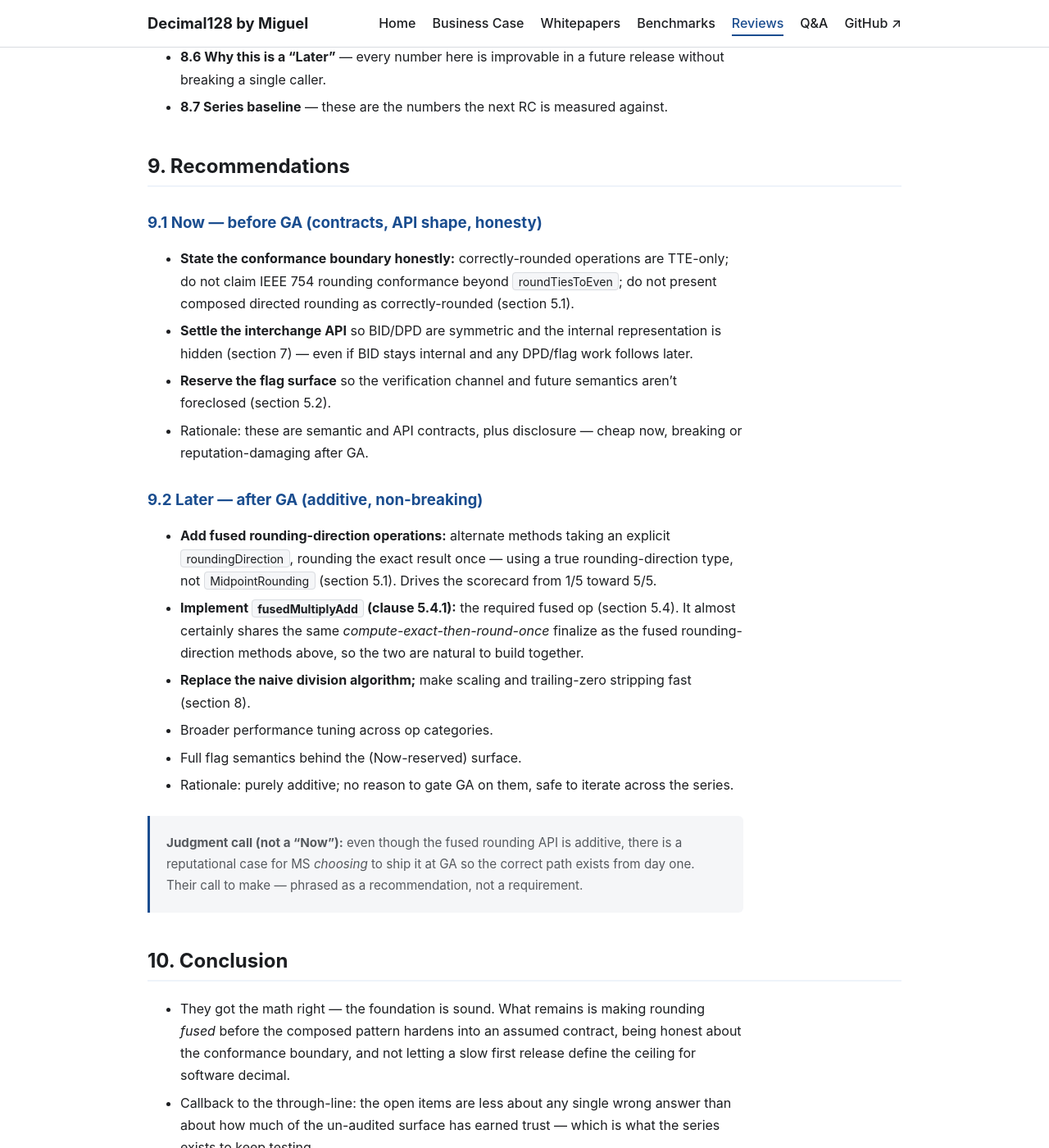
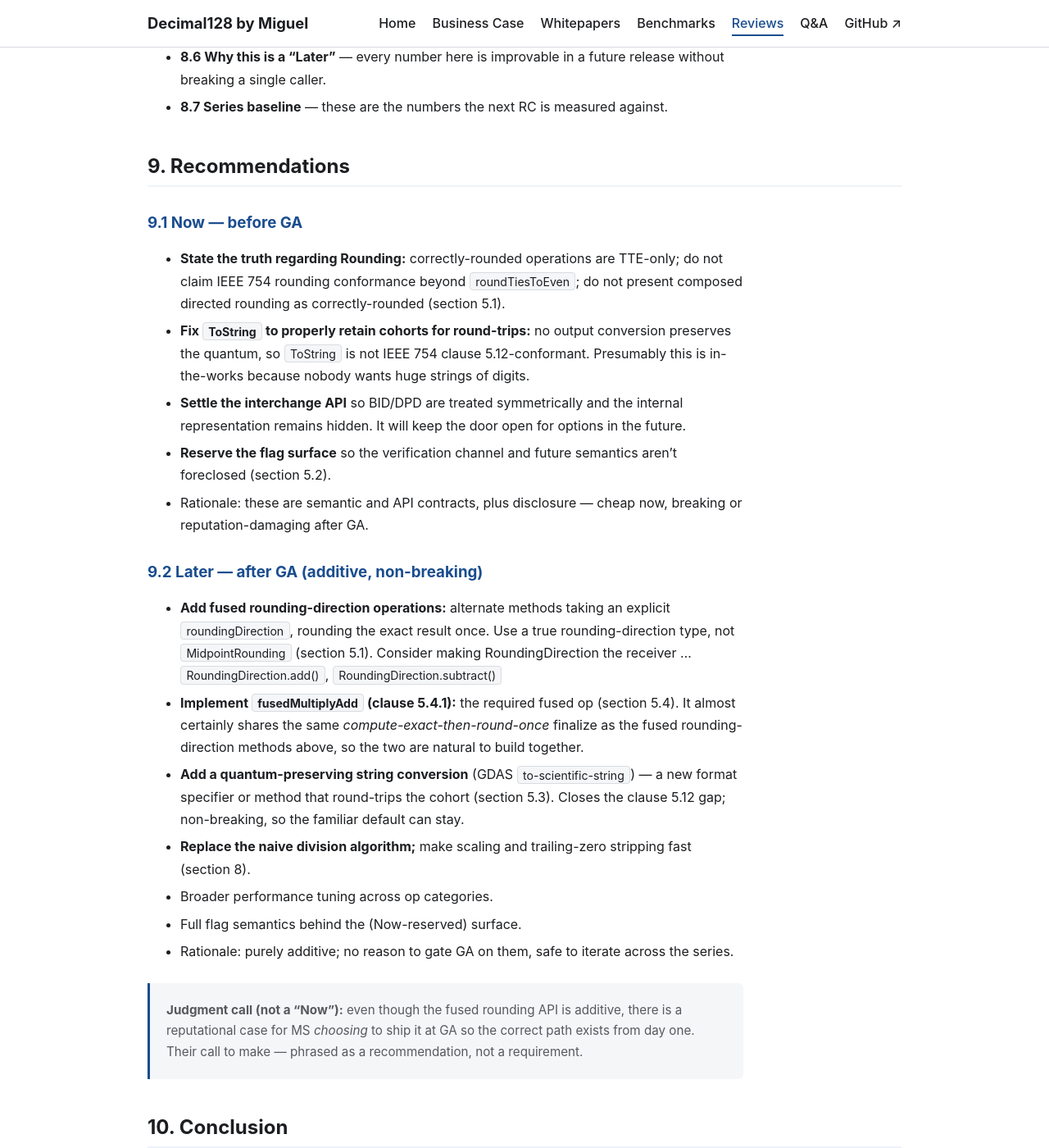
Before and after one commit to migueldecimal128/decimal128-www, a Jekyll site: the page built from reviews/dotnet/net11-preview7.md, in a window 1280 px wide and 1400 px high, scrolled down 13220 px. Shown: the whole window at 82% size. Built offline with Jekyll 4.4.1, drawn with Linux system fonts in a browser that asks for light colours; some of the changed text lies outside the part shown.

Commit message:
net11-preview7: arm64 finmix re-baseline (15/16 positive) + recommendations
- results.{csharp,c}.jsonl: re-run arm64 (M3 Pro) P-fin add/sub MIX against the
  15/16-positive corpus (resources @5053fe3). Surgical — only the 8 add/sub MIX
  cells changed; mul/div P-fin untouched. Effect: add/sub diverge (each op now
  measures its namesake path) — Decimal128 sub 15.49->17.36, d128 add 3.98->2.66,
  libbid 11.37/13.38->11.09/11.65.
- review: re-spliced arm64 P-fin table; add string-conversion (clause 5.12) to
  section 9 (9.1 disclosure + default, 9.2 additive GDAS to-scientific-string);
  plus the author's ongoing edits.

Note: the x86 (i9) P-fin MIX still reflects the old 50/50 corpus — pending an i9 re-run.

Co-Authored-By: Claude Opus 4.8 (1M context) <noreply@anthropic.com>
Claude-Session: https://claude.ai/code/session_01LSVQwEZTAfPTLXwCMPNdTH

```diff
--- a/reviews/dotnet/net11-preview7.md
+++ b/reviews/dotnet/net11-preview7.md
@@ -494,12 +494,16 @@ reference. `System.Decimal` (28 digits) is blank on any band its range cannot re
 
 ## 9. Recommendations
 
-### 9.1 Now — before GA (contracts, API shape, honesty)
-- **State the conformance boundary honestly:** correctly-rounded operations are TTE-only;
+### 9.1 Now — before GA
+- **State the truth regarding Rounding:** correctly-rounded operations are TTE-only;
   do not claim IEEE 754 rounding conformance beyond `roundTiesToEven`; do not present
   composed directed rounding as correctly-rounded (section 5.1).
-- **Settle the interchange API** so BID/DPD are symmetric and the internal representation is
-  hidden (section 7) — even if BID stays internal and any DPD/flag work follows later.
+- **Fix `ToString` to properly retain cohorts for round-trips:** no output conversion
+  preserves the quantum, so `ToString` is not IEEE 754 clause 5.12-conformant.
+  Presumably this is in-the-works because nobody wants huge strings of digits.
+- **Settle the interchange API** so BID/DPD are treated symmetrically and the
+  internal representation remains hidden. It will keep the door open for options in
+  the future.
 - **Reserve the flag surface** so the verification channel and future semantics aren't
   foreclosed (section 5.2).
 - Rationale: these are semantic and API contracts, plus disclosure — cheap now, breaking or
@@ -507,11 +511,15 @@ reference. `System.Decimal` (28 digits) is blank on any band its range cannot re
 
 ### 9.2 Later — after GA (additive, non-breaking)
 - **Add fused rounding-direction operations:** alternate methods taking an explicit
-  `roundingDirection`, rounding the exact result once — using a true rounding-direction type,
-  not `MidpointRounding` (section 5.1). Drives the scorecard from 1/5 toward 5/5.
+  `roundingDirection`, rounding the exact result once. Use a true rounding-direction type,
+  not `MidpointRounding` (section 5.1). Consider making RoundingDirection the receiver ...
+  `RoundingDirection.add()`, `RoundingDirection.subtract()`
 - **Implement `fusedMultiplyAdd` (clause 5.4.1):** the required fused op (section 5.4). It almost certainly
   shares the same *compute-exact-then-round-once* finalize as the fused rounding-direction
   methods above, so the two are natural to build together.
+- **Add a quantum-preserving string conversion** (GDAS `to-scientific-string`) — a new format
+  specifier or method that round-trips the cohort (section 5.3). Closes the clause 5.12 gap;
+  non-breaking, so the familiar default can stay.
 - **Replace the naive division algorithm;** make scaling and trailing-zero stripping fast (section 8).
 - Broader performance tuning across op categories.
 - Full flag semantics behind the (Now-reserved) surface.
```
Also changed, not shown: other parts of reviews/dotnet/net11-preview7.md (+2 -2 lines), 2 other files.
